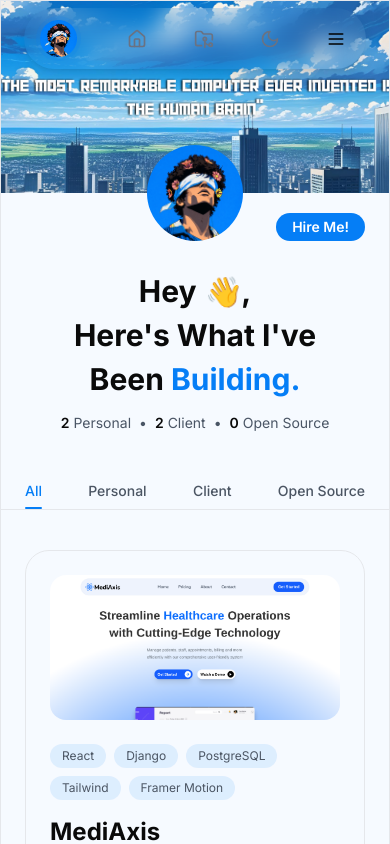
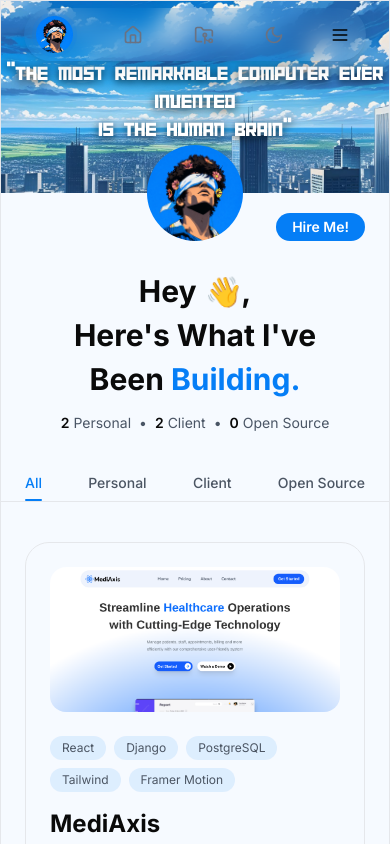
Before and after one commit to MerlinTheWhiz/portfolio, a Next.js app: page /projects in a window 390 px wide. Shown: the top 844 px of the page. Built offline with nearby package versions, Linux system fonts and the light colour scheme.

Commit message:
chore: replaced image text with actual text from code for responsiveness

```diff
--- a/app/globals.css
+++ b/app/globals.css
@@ -5,6 +5,13 @@
 
 /* Allows dark mode utilities */
 @custom-variant dark (&:where(.dark, .dark *));
+
+@font-face {
+  font-family: "Aubette";
+  src: url("/fonts/Aubette-Archi-Type-Normal.woff2") format("woff2");
+  font-weight: 400;
+  font-style: normal;
+}
 
 /* Light mode variables */
 @theme {
@@ -32,6 +39,7 @@
   /* Typography */
   --font-sans: "Inter", -apple-system, BlinkMacSystemFont, sans-serif;
   --font-cinzel: "Cinzel", serif;
+  --font-aubette: "Aubette", sans-serif;
 }
 
 /* Dark mode overrides */
--- a/app/projects/page.tsx
+++ b/app/projects/page.tsx
@@ -35,6 +35,10 @@ export default function Projects() {
               className="object-cover"
               priority
             />
+            <div className="inset-0 top-2 sm:top-0 absolute flex flex-col md:gap-2 text-center justify-center items-center font-aubette text-white text-xl sm:text-2xl md:text-3xl [text-shadow:0_2px_8px_rgba(0,0,0,0.8)]">
+              <span>“THE MOST REMARKABLE COMPUTER EVER INVENTED</span>
+              <span>IS THE HUMAN BRAIN“</span>
+            </div>
           </div>
 
           {/* PFP */}
@@ -55,7 +59,7 @@ export default function Projects() {
           </Link>
         </div>
         <div className="border-b border-border-default mb-10 flex flex-col items-center gap-2 md:gap-4 w-full h-fit px-6">
-          <h1 className="flex flex-col justify-center items-center gap-2 md:gap-4 text-text-primary font-bold text-3xl">
+          <h1 className="flex flex-col justify-center items-center gap-2 text-text-primary font-bold text-3xl">
             <span>
               Hey <span className="animate-wave">👋</span>,
             </span>
@@ -96,7 +100,7 @@ export default function Projects() {
             </div>
           </div>
           {/* Filter Tabs */}
-          <div className="flex w-full max-w-lg justify-between items-center gap-2 mt-8 flex-wrap">
+          <div className="flex w-full max-w-lg justify-between items-center gap-2 mt-6 flex-wrap">
             {TABS.map((tab) => (
               <button
                 key={tab}
--- a/components/layout/navbar/Navbar.tsx
+++ b/components/layout/navbar/Navbar.tsx
@@ -19,7 +19,7 @@ const Navbar = () => {
         animate={{ opacity: 1, y: 0 }}
         transition={{ duration: 0.5, delay: 0.2 }}
       >
-        <div className="flex justify-between w-full sm:w-fit px-3 md:px-5 py-2 gap-10 sm:gap-4 items-center sm:justify-center">
+        <div className="flex justify-between w-full sm:w-fit px-2 md:px-5 py-1 md:py-2 gap-10 sm:gap-4 items-center sm:justify-center">
           <ThoughtAvatar logo={logo} />
 
 
```
Also changed, not shown: public/banner.png, public/fonts/Aubette-Archi-Type-Normal.woff2 (added).
